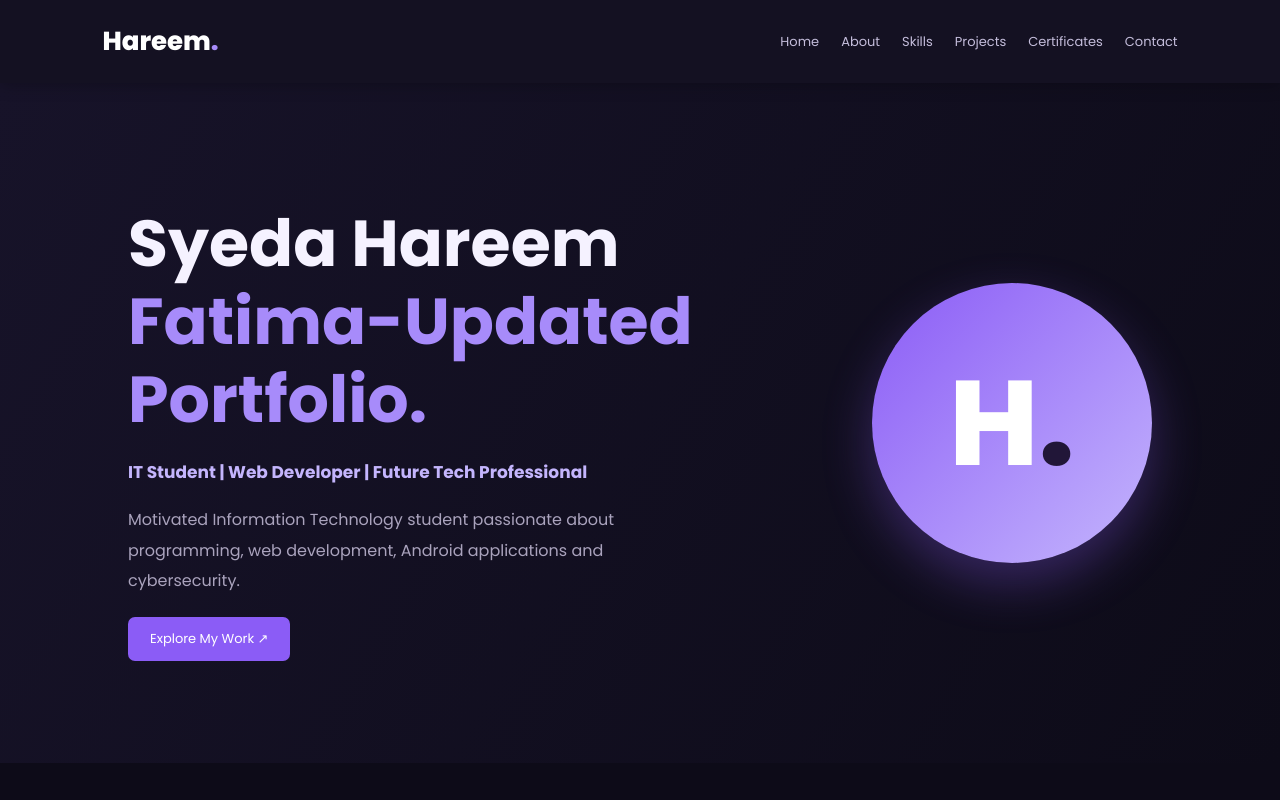
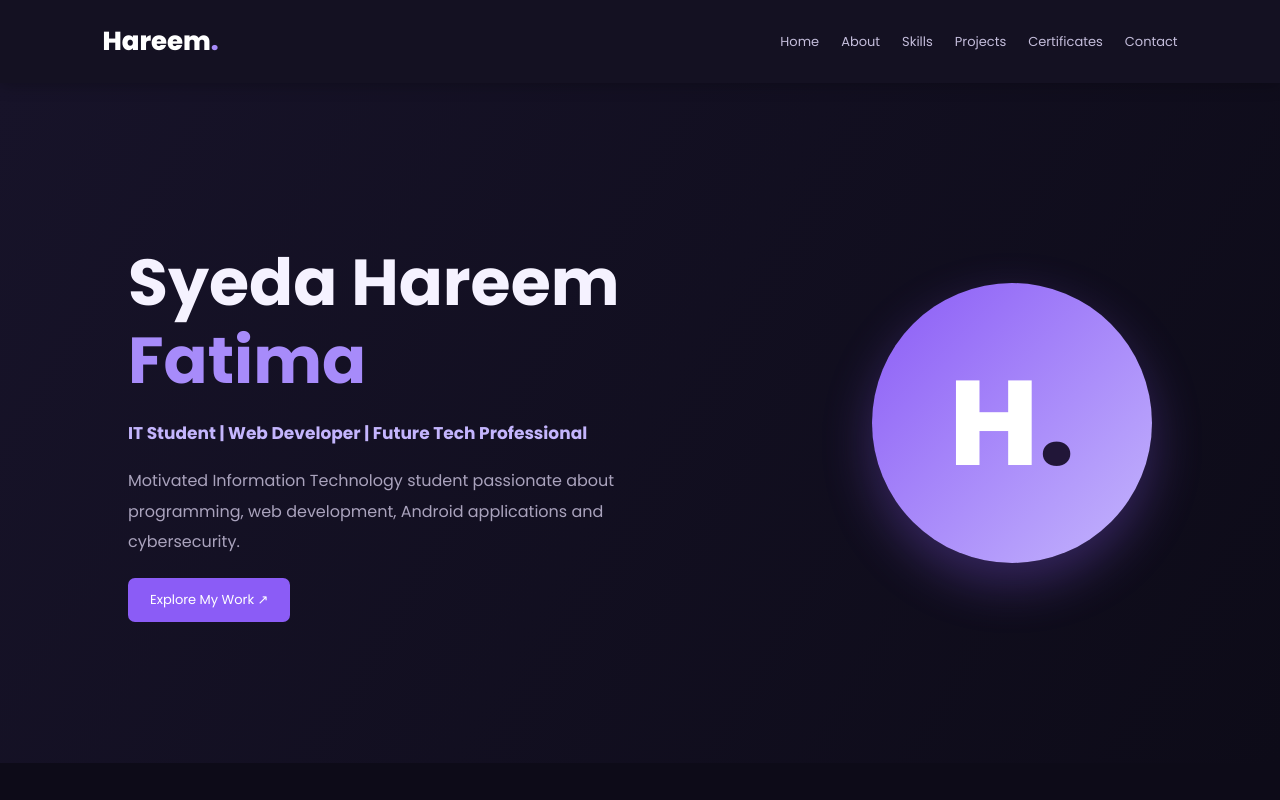
Before and after one commit to Hareem-Fatima29/cloud-portfolio, a plain HTML site: page index.html in a window 1280 px wide. Shown: the top 800 px of the page. Drawn offline with Linux system fonts and the light colour scheme.

Commit message:
Update index.html

```diff
--- a/index.html
+++ b/index.html
@@ -28,7 +28,7 @@
 <!-- HERO -->
 <section class="hero" id="home">
     <div class="hero-content">
-        <h1>Syeda Hareem <span>Fatima-Updated Portfolio.</span></h1>
+        <h1>Syeda Hareem <span>Fatima</span></h1>
 
         <h3>IT Student | Web Developer | Future Tech Professional</h3>
 
```
